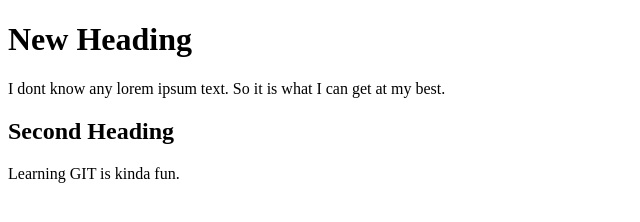
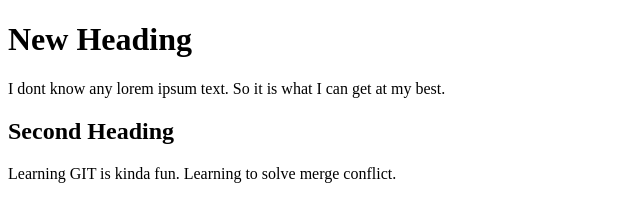
Before and after one commit to urfreniz/hello-world, a plain HTML site: page index.html in a window 1280 px wide. Shown: the whole page, without its empty margins (0-640 px from the left). Drawn offline with Linux system fonts and the light colour scheme.

Commit message:
Update index.html

```diff
--- a/index.html
+++ b/index.html
@@ -15,7 +15,7 @@
 		Second Heading
 	</h2>
 	<p>
-		Learning GIT is kinda fun.
+		Learning GIT is kinda fun. Learning to solve merge conflict.
 	</p>
 </body>
 </html>
```
